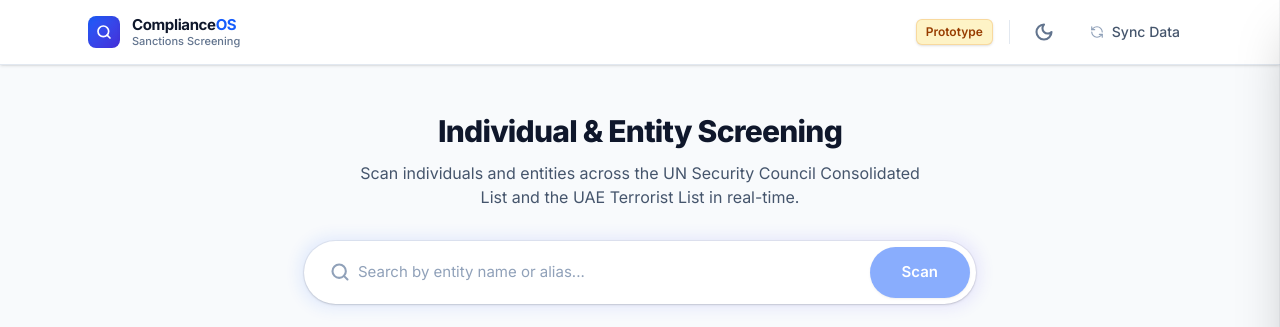
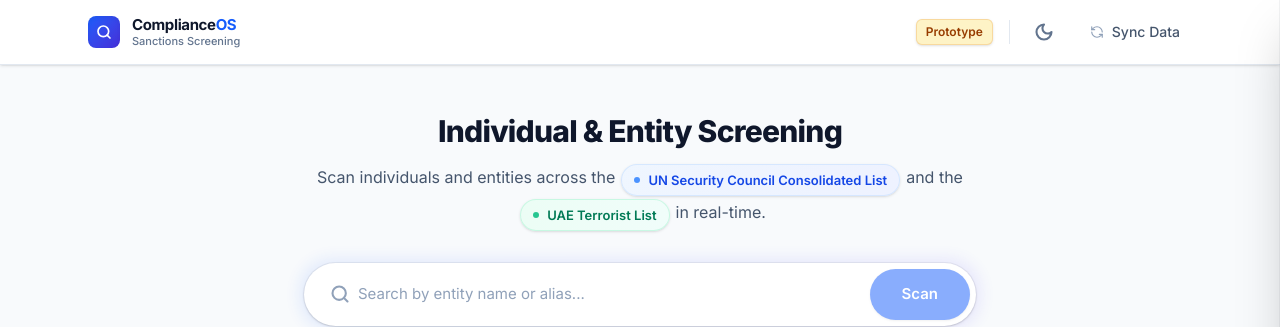
Before and after one commit to githussein/aml-web, a Next.js app: page / in a window 1280 px wide. Shown: the top 327 px of the page. Built offline with nearby package versions, Linux system fonts and the light colour scheme; no server answers.

Commit message:
ui: highlight checked lists in home screen

```diff
--- a/features/screening/ScreeningPage.tsx
+++ b/features/screening/ScreeningPage.tsx
@@ -82,8 +82,18 @@ export function ScreeningPage() {
             <h2 className="text-3xl font-extrabold text-slate-900 dark:text-slate-50 tracking-tight">
               Individual & Entity Screening
             </h2>
-            <p className="text-base text-slate-600 dark:text-slate-400 max-w-xl mx-auto">
-              Scan individuals and entities across the UN Security Council Consolidated List and the UAE Terrorist List in real-time.
+            <p className="text-base text-slate-600 dark:text-slate-400 max-w-2xl mx-auto leading-loose">
+              Scan individuals and entities across the
+              <span className="inline-flex items-center mx-1.5 px-3 py-0.5 rounded-full bg-gradient-to-r from-blue-50 to-indigo-50 dark:from-blue-500/10 dark:to-indigo-500/10 border border-blue-200/50 dark:border-blue-500/20 shadow-sm text-blue-700 dark:text-blue-300 font-semibold text-[13px] transition-all hover:-translate-y-0.5 hover:shadow-md cursor-default">
+                <span className="w-1.5 h-1.5 rounded-full bg-blue-500 dark:bg-blue-400 mr-2 animate-pulse" />
+                UN Security Council Consolidated List
+              </span>
+              and the
+              <span className="inline-flex items-center mx-1.5 px-3 py-0.5 rounded-full bg-gradient-to-r from-emerald-50 to-teal-50 dark:from-emerald-500/10 dark:to-teal-500/10 border border-emerald-200/50 dark:border-emerald-500/20 shadow-sm text-emerald-700 dark:text-emerald-300 font-semibold text-[13px] transition-all hover:-translate-y-0.5 hover:shadow-md cursor-default">
+                <span className="w-1.5 h-1.5 rounded-full bg-emerald-500 dark:bg-emerald-400 mr-2 animate-pulse" />
+                UAE Terrorist List
+              </span>
+              in real-time.
             </p>
           </div>
 
```
